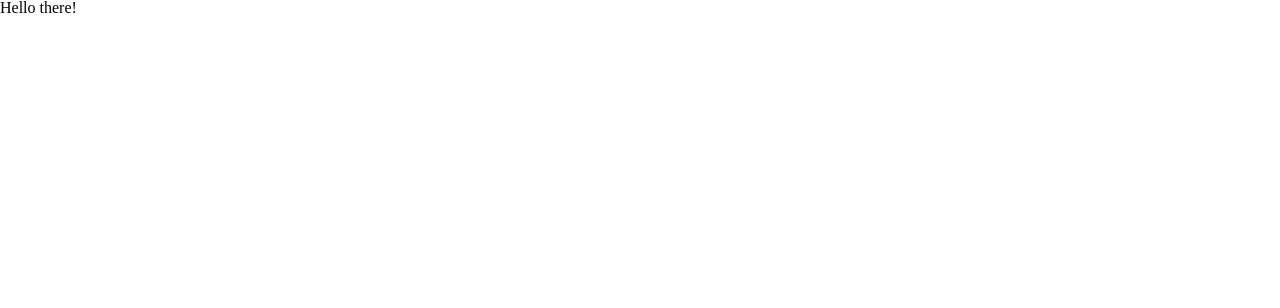
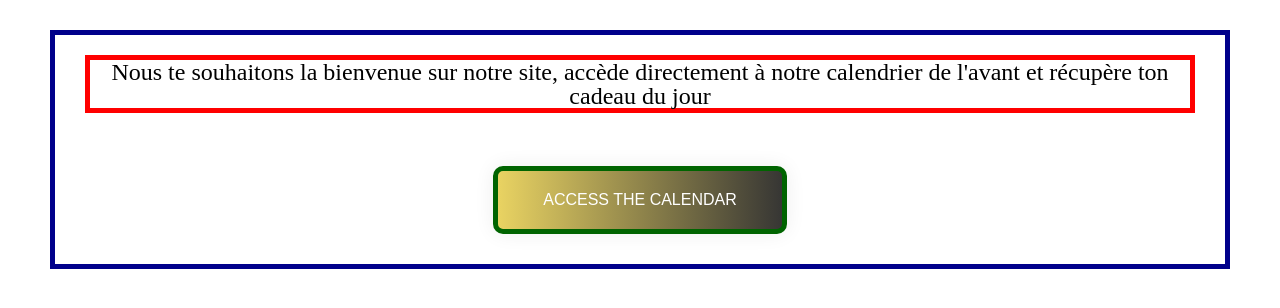
Before and after one commit to BBriset/HackatonMusic, a React (Create React App) app: page / in a window 1280 px wide. Shown: the top 308 px of the page. Built offline with nearby package versions, Linux system fonts and the light colour scheme.

Commit message:
branch home add

```diff
--- a/src/components/Home/Home.css
+++ b/src/components/Home/Home.css
@@ -0,0 +1,44 @@
+.homeDiv {
+  border: 5px solid darkblue;
+  margin: 30px 50px 20px;
+  display: flex;
+  flex-direction: column;
+  align-items: center;
+}
+
+.homePresentation {
+  border: 5px solid red;
+  margin: 20px 30px 23px;
+  font-size: x-large;
+  text-align: center;
+}
+
+.btn-grad {
+  border: 5px solid darkgreen;
+  background-image: linear-gradient(
+    to right,
+    #e9d362 0%,
+    #333 51%,
+    #e9d362 100%
+  );
+}
+
+.btn-grad {
+  font-size: medium;
+  margin: 30px;
+  padding: 20px 45px;
+  text-align: center;
+  text-transform: uppercase;
+  transition: 0.7s;
+  background-size: 200% auto;
+  color: white;
+  box-shadow: 0 0 20px #eee;
+  border-radius: 10px;
+  display: block;
+}
+
+.btn-grad:hover {
+  background-position: right center; /* change the direction of the change here */
+  color: #fff;
+  text-decoration: none;
+}
--- a/src/components/Home/Home.jsx
+++ b/src/components/Home/Home.jsx
@@ -1,5 +1,17 @@
+import './Home.css';
+
 function Home() {
-  return <h1>Hello there!</h1>;
+  return (
+    <div className="homeDiv">
+      <p className="homePresentation">
+        Nous te souhaitons la bienvenue sur notre site, accède directement à
+        notre calendrier de l&apos;avant et récupère ton cadeau du jour
+      </p>
+      <button className="btn-grad" type="button">
+        access the calendar
+      </button>
+    </div>
+  );
 }
 
 export default Home;
```
